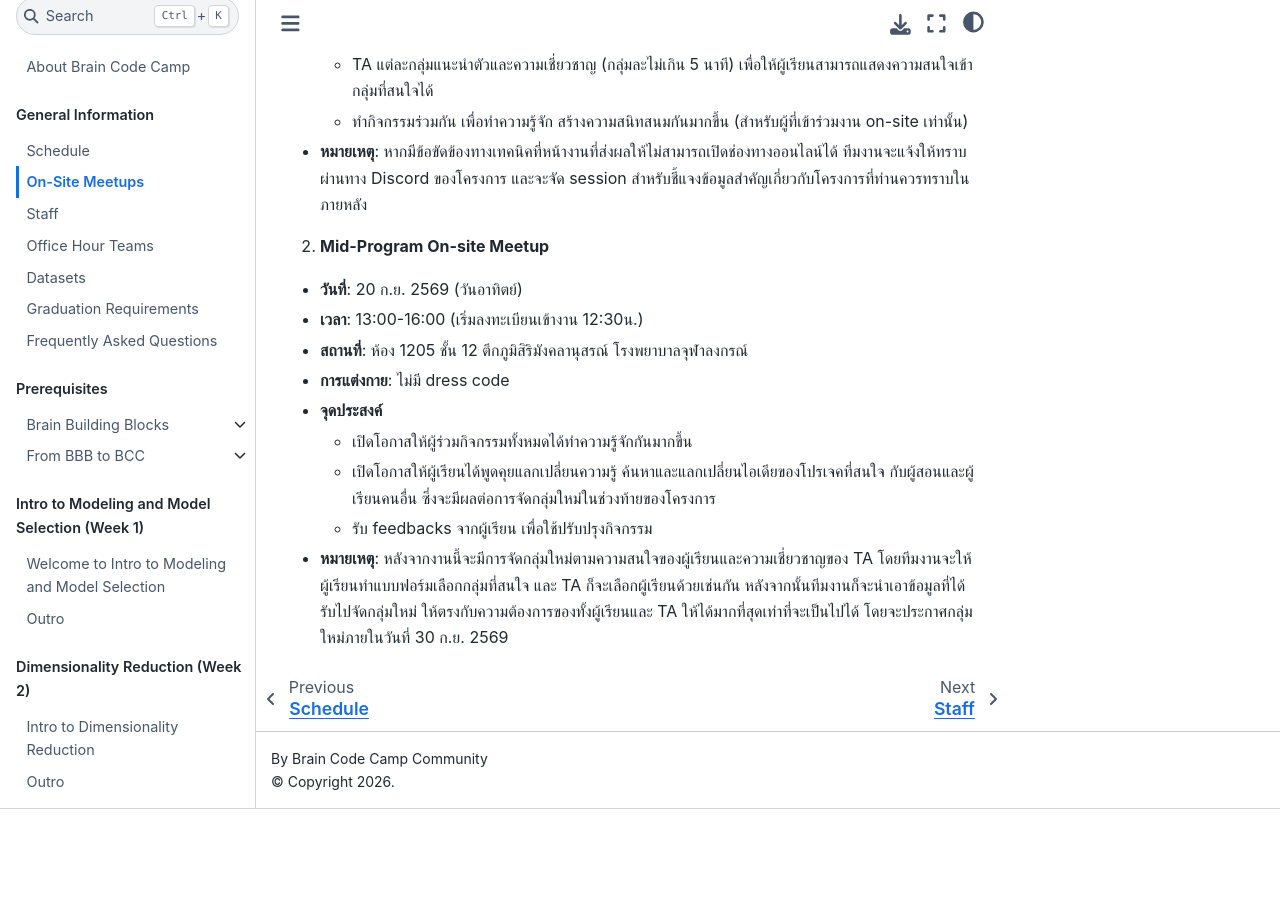
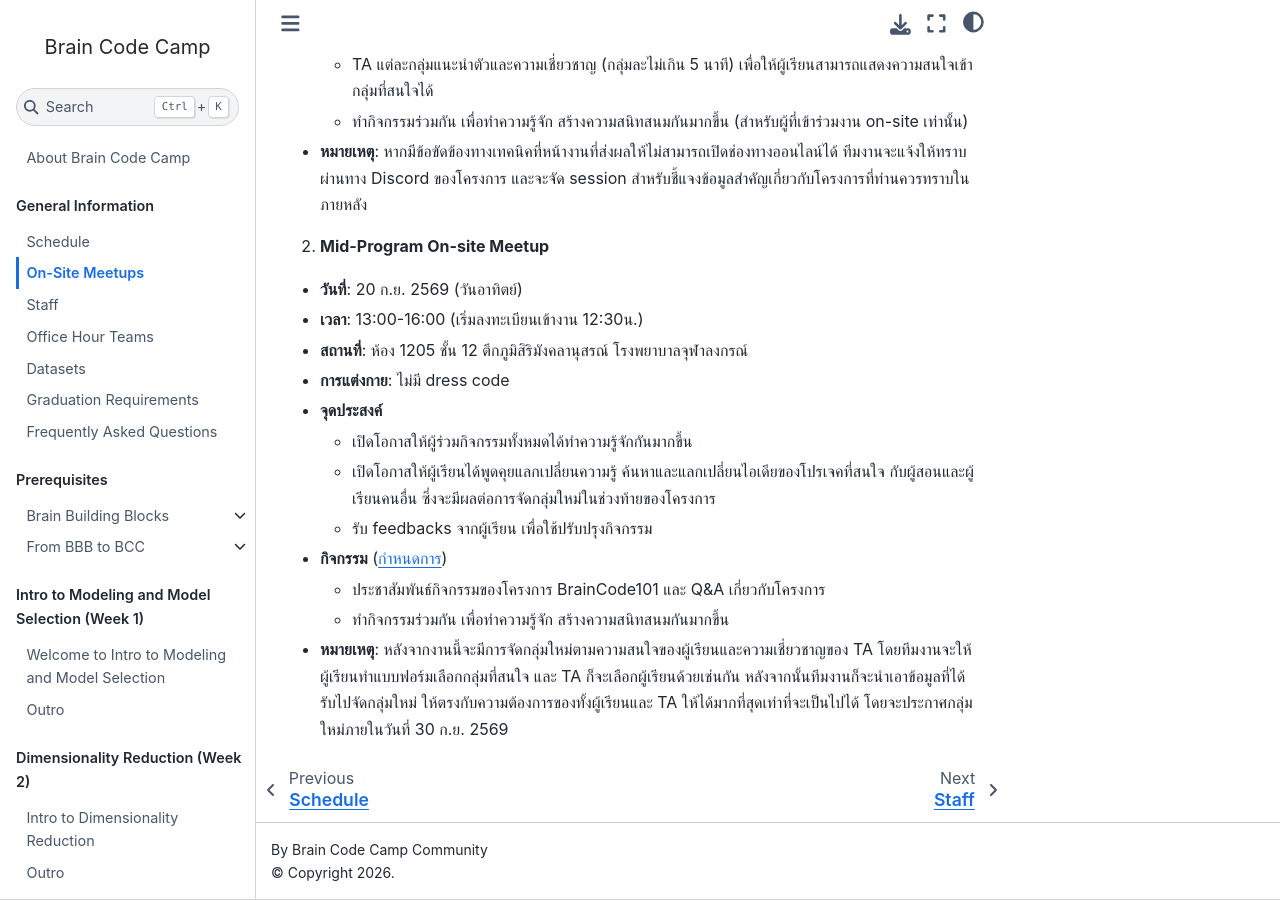
Before and after one commit to braincodecamp/brainCodeCamp2026, a Jupyter Book: the page built from GeneralInfo/on-site-meetups.md, in a window 1280 px wide and 900 px high, scrolled down 558 px. Built offline with Jupyter Book 1.0.4 settings and Sphinx 7.4.7 and the Sphinx Book theme 1.1.4, drawn with Linux system fonts in a browser that asks for light colours; pages that are not in the unit, such as notebooks, are missing from menus; before the commit the page ends 1367 px from its top, so only the background shows below that.

Commit message:
Update mid-program on-site meetup

```diff
--- a/GeneralInfo/on-site-meetups.md
+++ b/GeneralInfo/on-site-meetups.md
@@ -29,4 +29,8 @@
   - เปิดโอกาสให้ผู้ร่วมกิจกรรมทั้งหมดได้ทำความรู้จักกันมากขึ้น
   - เปิดโอกาสให้ผู้เรียนได้พูดคุยแลกเปลี่ยนความรู้ ค้นหาและแลกเปลี่ยนไอเดียของโปรเจคที่สนใจ กับผู้สอนและผู้เรียนคนอื่น ซึ่งจะมีผลต่อการจัดกลุ่มใหม่ในช่วงท้ายของโครงการ
   - รับ feedbacks จากผู้เรียน เพื่อใช้ปรับปรุงกิจกรรม
+- **กิจกรรม** (<a href="https://github.com/braincodecamp/brain-code-camp-2026-lectures/blob/8d4b01930500832d5977c0739e29464b19c2fe68/MidProgramOnsiteMeetup/bcc2026-mid-program-on-site-meetup.pdf" target="_blank">กำหนดการ</a>)
+  - ประชาสัมพันธ์กิจกรรมของโครงการ BrainCode101 และ Q&A เกี่ยวกับโครงการ
+  - ทำกิจกรรมร่วมกัน เพื่อทำความรู้จัก สร้างความสนิทสนมกันมากขึ้น
+
 - **หมายเหตุ**: หลังจากงานนี้จะมีการจัดกลุ่มใหม่ตามความสนใจของผู้เรียนและความเชี่ยวชาญของ TA โดยทีมงานจะให้ผู้เรียนทำแบบฟอร์มเลือกกลุ่มที่สนใจ และ TA ก็จะเลือกผู้เรียนด้วยเช่นกัน หลังจากนั้นทีมงานก็จะนำเอาข้อมูลที่ได้รับไปจัดกลุ่มใหม่ ให้ตรงกับความต้องการของทั้งผู้เรียนและ TA ให้ได้มากที่สุดเท่าที่จะเป็นไปได้ โดยจะประกาศกลุ่มใหม่ภายในวันที่ 30 ก.ย. 2569
```
